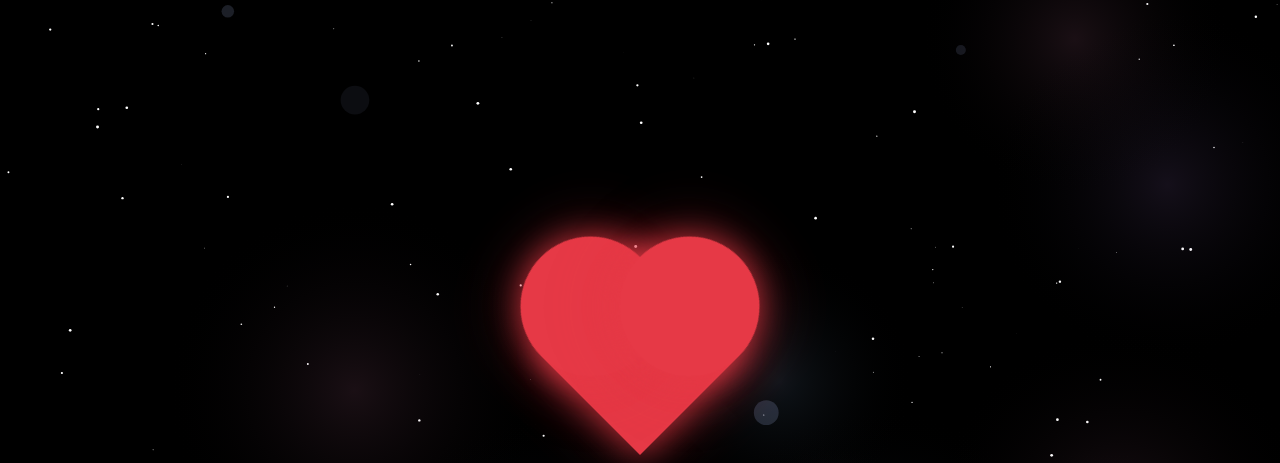
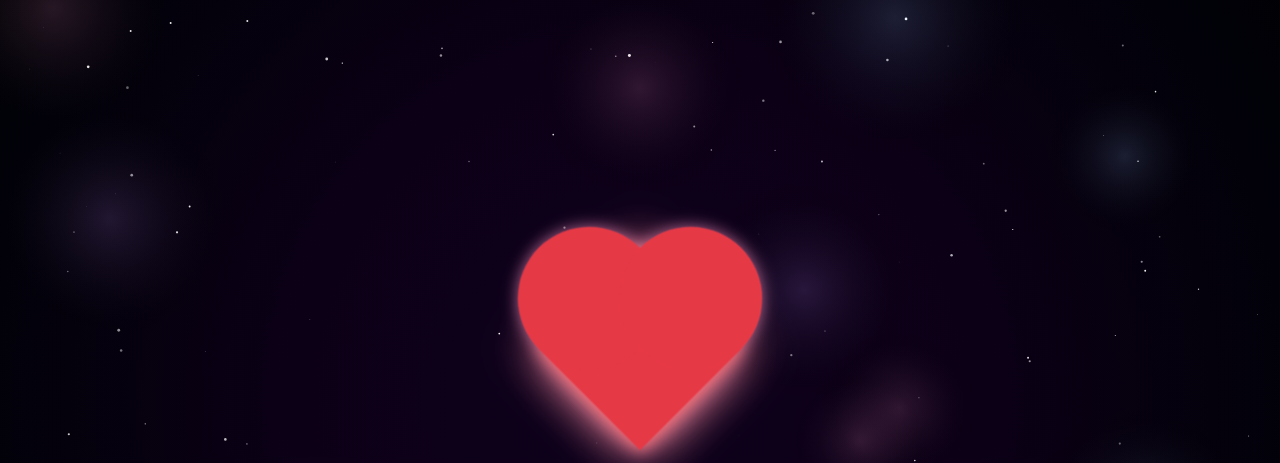
Before and after one commit to Lucas-Klauck/estrela.io, a plain HTML site: page index.html in a window 1280 px wide. Shown: the top 463 px of the page. Drawn offline with Linux system fonts and the light colour scheme.

Commit message:
Update index.html

```diff
--- a/index.html
+++ b/index.html
@@ -4,7 +4,15 @@
 <meta charset="UTF-8">
 <meta name="viewport" content="width=device-width, initial-scale=1.0">
 <title>Céu estrelado 💖</title>
+<link href="https://fonts.googleapis.com/css2?family=Poppins:wght@500;700&display=swap" rel="stylesheet">
 <style>
+/* Variáveis CSS para fácil manutenção */
+:root {
+  --heart-color: #e63946;
+  --heart-size: 140px;
+  --text-color: #fff;
+}
+
 html, body {
   margin: 0;
   height: 100%;
@@ -28,42 +36,45 @@ canvas {
   height: 100%;
   display: flex;
   flex-direction: column;
-  justify-content: center; /* centraliza verticalmente */
-  align-items: center;     /* centraliza horizontalmente */
-  gap: 50px;               /* espaço entre coração e frase */
-  padding: 20px;           /* responsividade em telas pequenas */
+  justify-content: center;
+  align-items: center;
+  gap: 50px;
+  padding: 20px;
   box-sizing: border-box;
 }
 
 /* ===== Coração pulsante enfeitado ===== */
 .heart {
   position: relative;
-  width: 140px;
-  height: 140px;
+  width: var(--heart-size);
+  height: var(--heart-size);
   transform: rotate(-45deg);
-  animation: pulse 1s infinite;
-  background: #e63946;
-  box-shadow: 0 0 30px rgba(230, 57, 70, 0.7), 0 0 60px rgba(230, 57, 70, 0.5);
+  animation: pulse 1.2s infinite cubic-bezier(0.66, 0.0, 0.34, 1);
+  background: var(--heart-color);
+  transition: box-shadow 0.5s ease-in-out, filter 0.5s ease-in-out;
+  box-shadow:
+    0 0 15px rgba(255, 100, 100, 0.9),
+    0 0 40px var(--heart-color);
+  filter: drop-shadow(0 0 5px rgba(255, 255, 255, 0.5));
 }
 
 .heart::before,
 .heart::after {
   content: "";
   position: absolute;
-  width: 140px;
-  height: 140px;
-  background: #e63946;
+  width: var(--heart-size);
+  height: var(--heart-size);
+  background: var(--heart-color);
   border-radius: 50%;
-  box-shadow: 0 0 30px rgba(230, 57, 70, 0.7), 0 0 60px rgba(230, 57, 70, 0.5);
 }
 
 .heart::before {
-  top: -70px;
+  top: calc(var(--heart-size) / -2);
   left: 0;
 }
 
 .heart::after {
-  left: 70px;
+  left: calc(var(--heart-size) / 2);
   top: 0;
 }
 
@@ -75,11 +86,14 @@ canvas {
 
 /* ===== Frase ===== */
 .message {
-  color: #fff;
-  font-family: "Segoe UI", Tahoma, sans-serif;
-  font-size: clamp(1rem, 2.5vw, 1.8rem); /* responsivo */
+  color: var(--text-color);
+  font-family: 'Poppins', "Segoe UI", Tahoma, sans-serif;
+  font-size: clamp(1.2rem, 3vw, 2.2rem);
+  font-weight: 500;
   text-align: center;
-  text-shadow: 0 0 20px #fff;
+  text-shadow: 0 0 10px rgba(255, 255, 255, 0.8), 0 0 25px rgba(255, 255, 255, 0.5);
+  filter: drop-shadow(0 0 3px rgba(255, 255, 255, 0.5));
+  transition: opacity 1s ease-in-out;
 }
 </style>
 </head>
@@ -88,107 +102,222 @@ canvas {
 <canvas id="sky"></canvas>
 
 <div class="content">
-  <div class="heart"></div>
-  <div class="message">Mesmo longe, você ilumina meu céu ✨</div>
+  <div class="heart" id="pulsingHeart"></div>
+  <div class="message" id="messageText"></div>
 </div>
 
 <script>
 const canvas = document.getElementById('sky');
 const ctx = canvas.getContext('2d');
+const heartElement = document.getElementById('pulsingHeart');
+const messageElement = document.getElementById('messageText');
+let width, height;
+
+// =================================================================
+// LISTA DE FRASES ALEATÓRIAS
+// =================================================================
+
+const inspirationalMessages = [
+    "Mesmo longe, você ilumina meu céu ✨",
+    "Você é a estrela mais brilhante da minha galáxia.",
+    "Seja a mudança que você deseja ver no mundo. 🚀",
+    "Com você, o universo parece um lugar mais gentil.",
+    "O seu sorriso é o meu eclipse favorito.",
+    "Acredite no poder da sua própria luz. Nunca se apague.",
+    "Nenhuma distância apaga o brilho de quem nos faz bem.",
+    "Você é incrivelmente forte, lembre-se disso hoje.",
+    "Onde há amor, a distância é apenas um detalhe cósmico.",
+    "Seja gentil consigo. Você está fazendo o melhor que pode."
+];
+
+function setRandomMessage() {
+    const randomIndex = Math.floor(Math.random() * inspirationalMessages.length);
+    const selectedMessage = inspirationalMessages[randomIndex];
+    messageElement.textContent = selectedMessage;
+}
+
+// =================================================================
+// CLASSES PARA ENTIDADES CÓSMICAS
+// =================================================================
+
+class Star {
+    constructor() { this.reset(); this.twinkleFactor = Math.random() * Math.PI * 2; }
+    reset() { this.x = Math.random() * width; this.y = Math.random() * height; this.radius = Math.random() * 1.5; this.speed = 0.05 + Math.random() * 0.15; }
+    update() { this.y -= this.speed; if (this.y < 0) this.y = height; this.twinkleFactor += 0.05 + Math.random() * 0.05; }
+    draw() {
+        const alpha = 0.7 + (Math.sin(this.twinkleFactor) * 0.3);
+        ctx.fillStyle = `rgba(255, 255, 255, ${alpha})`;
+        ctx.beginPath(); ctx.arc(this.x, this.y, this.radius, 0, Math.PI * 2); ctx.fill();
+    }
+}
+
+class Cloud {
+    constructor(color) {
+        this.x = Math.random() * width; this.y = Math.random() * height;
+        this.radius = 80 + Math.random() * 120;
+        this.dx = (Math.random() - 0.5) * 0.03; this.dy = (Math.random() - 0.5) * 0.02;
+        // Aumentando a opacidade da cor inicial para ser mais visível
+        this.color = color.replace('0.1)', '0.15)'); // Aumenta a opacidade
+    }
+    update() {
+        this.x += this.dx; this.y += this.dy;
+        if (this.x < -this.radius) this.x = width + this.radius;
+        if (this.x > width + this.radius) this.x = -this.radius;
+        if (this.y < -this.radius) this.y = height + this.radius;
+        if (this.y > height + this.radius) this.y = -this.radius;
+    }
+    draw() {
+        // Tornando o gradiente mais definido
+        const gradient = ctx.createRadialGradient(this.x, this.y, 0, this.x, this.y, this.radius * 0.8);
+        gradient.addColorStop(0, this.color);
+        gradient.addColorStop(0.8, 'rgba(0,0,0,0.05)'); // Transição mais brusca
+        gradient.addColorStop(1, 'rgba(0,0,0,0)');
+        ctx.fillStyle = gradient;
+        ctx.beginPath(); ctx.arc(this.x, this.y, this.radius, 0, Math.PI * 2); ctx.fill();
+    }
+}
+
+class ShootingStar {
+    constructor() { this.reset(); }
+    reset() {
+        this.x = Math.random() * width * 0.5 - width * 0.5; this.y = Math.random() * height * 0.5 - height * 0.5;
+        this.length = 30 + Math.random() * 80; this.speed = 4 + Math.random() * 5;
+        this.angle = Math.PI / 4 + (Math.random() * 0.2 - 0.1);
+        this.opacity = 1; this.active = Math.random() < 0.005;
+    }
+    update() {
+        if (!this.active) return;
+        this.x += Math.cos(this.angle) * this.speed; this.y += Math.sin(this.angle) * this.speed;
+        this.opacity -= 0.01;
+        if (this.x > width * 1.5 || this.y > height * 1.5 || this.opacity <= 0) {
+             this.reset(); this.active = Math.random() < 0.005;
+        }
+    }
+    draw() {
+        if (!this.active) return;
+        ctx.save(); ctx.globalAlpha = this.opacity;
+        ctx.strokeStyle = 'white'; ctx.lineWidth = 1.5; ctx.lineCap = 'round';
+        ctx.beginPath();
+        ctx.moveTo(this.x - Math.cos(this.angle) * this.length, this.y - Math.sin(this.angle) * this.length);
+        ctx.lineTo(this.x, this.y);
+        ctx.stroke();
+        ctx.restore();
+    }
+}
+
+
+// =================================================================
+// ANIMAÇÃO DO CORAÇÃO VIA JAVASCRIPT (mantida)
+// =================================================================
+
+let isHeartPulsingLight = false;
+function animateHeartGlow() {
+    let shadowColor;
+    let filterColor;
+
+    if (isHeartPulsingLight) {
+        shadowColor = '#e63946';
+        filterColor = 'rgba(255, 255, 255, 0.5)';
+    } else {
+        shadowColor = '#ff8c94';
+        filterColor = 'rgba(255, 150, 200, 0.7)';
+    }
+
+    heartElement.style.boxShadow = `
+        0 0 15px rgba(255, 100, 100, 0.9),
+        0 0 50px ${shadowColor}
+    `;
+    heartElement.style.filter = `drop-shadow(0 0 8px ${filterColor})`;
+
+    isHeartPulsingLight = !isHeartPulsingLight;
+}
+setInterval(animateHeartGlow, 1000);
+
+// =================================================================
+// FUNÇÃO AJUSTADA: NEBULOSA DE FUNDO COM MAIS DEFINIÇÃO
+// =================================================================
+
+function drawNebula() {
+    const nebulaGradient = ctx.createRadialGradient(width * 0.5, height * 0.5, 0, width * 0.5, height * 0.5, Math.max(width, height) * 0.9);
+
+    // Adicionando mais stops de cor para criar camadas e definição
+    nebulaGradient.addColorStop(0, 'rgba(50, 0, 100, 0.25)');   // Roxo escuro, centro mais opaco
+    nebulaGradient.addColorStop(0.3, 'rgba(80, 0, 150, 0.15)'); // Roxo médio
+    nebulaGradient.addColorStop(0.6, 'rgba(10, 10, 80, 0.1)');  // Azul profundo
+    nebulaGradient.addColorStop(0.8, 'rgba(0, 0, 0, 0.05)');    // Quase preto
+    nebulaGradient.addColorStop(1, 'rgba(0, 0, 0, 0)');         // Borda preta
+
+    ctx.fillStyle = nebulaGradient;
+    ctx.fillRect(0, 0, width, height);
+}
+
+// =================================================================
+// INICIALIZAÇÃO E LOOP PRINCIPAL (removendo a galáxia)
+// =================================================================
+
+const entities = [];
+const cloudColors = [
+    'rgba(255,150,200,0.1)', // Rosa
+    'rgba(150,200,255,0.1)', // Azul
+    'rgba(200,150,255,0.1)'  // Roxo
+];
+const shootingStars = [];
+
+function init() {
+    resizeCanvas();
+    setRandomMessage();
+
+    const starCount = Math.floor(width * height * 0.00015);
+
+    // Adiciona estrelas
+    for (let i = 0; i < starCount; i++) { entities.push(new Star()); }
+
+    // Adiciona Nuvens Cósmicas (borrões flutuantes)
+    for (let i = 0; i < 12; i++) {
+        const color = cloudColors[Math.floor(Math.random() * cloudColors.length)];
+        entities.push(new Cloud(color));
+    }
+
+    // Adiciona Estrelas Cadentes
+    for (let i = 0; i < 4; i++) { shootingStars.push(new ShootingStar()); }
+
+    animateHeartGlow();
+}
 
 function resizeCanvas() {
-  canvas.width = window.innerWidth;
-  canvas.height = window.innerHeight;
+    width = window.innerWidth;
+    height = window.innerHeight;
+    canvas.width = width;
+    canvas.height = height;
+    entities.filter(e => e instanceof Star).forEach(s => s.reset());
 }
-resizeCanvas();
 window.addEventListener('resize', resizeCanvas);
 
-/* ===== Estrelas ===== */
-const stars = [];
-for (let i = 0; i < 150; i++) {
-  stars.push({
-    x: Math.random() * canvas.width,
-    y: Math.random() * canvas.height,
-    radius: Math.random() * 1.5,
-    speed: 0.05 + Math.random() * 0.15
-  });
-}
-
-/* ===== Nuvens cósmicas coloridas ===== */
-const clouds = [];
-const cloudColors = [
-  'rgba(255,150,200,0.1)',
-  'rgba(150,200,255,0.1)',
-  'rgba(200,150,255,0.1)'
-];
-for (let i = 0; i < 12; i++) {
-  clouds.push({
-    x: Math.random() * canvas.width,
-    y: Math.random() * canvas.height,
-    radius: 80 + Math.random() * 120,
-    dx: (Math.random() - 0.5) * 0.03,
-    dy: (Math.random() - 0.5) * 0.02,
-    color: cloudColors[Math.floor(Math.random() * cloudColors.length)]
-  });
-}
-
-/* ===== Galáxias pequenas ===== */
-const galaxies = [];
-for (let i = 0; i < 8; i++) {
-  galaxies.push({
-    x: Math.random() * canvas.width,
-    y: Math.random() * canvas.height,
-    radius: 5 + Math.random() * 10,
-    alpha: 0.05 + Math.random() * 0.15
-  });
-}
 
 function draw() {
-  ctx.clearRect(0, 0, canvas.width, canvas.height);
+    ctx.fillStyle = '#000';
+    ctx.fillRect(0, 0, width, height);
 
-  // fundo preto
-  ctx.fillStyle = '#000';
-  ctx.fillRect(0, 0, canvas.width, canvas.height);
+    // 1. Nebulosa de fundo (mais definida)
+    drawNebula();
 
-  // estrelas
-  ctx.fillStyle = 'white';
-  stars.forEach(s => {
-    ctx.beginPath();
-    ctx.arc(s.x, s.y, s.radius, 0, Math.PI * 2);
-    ctx.fill();
-    s.y -= s.speed;
-    if (s.y < 0) s.y = canvas.height;
+    // 2. Entidades (Estrelas, Nuvens)
+    entities.forEach(entity => {
+        if (entity.update) { entity.update(); }
+        entity.draw();
     });
 
-  // nuvens cósmicas animadas
-  clouds.forEach(c => {
-    const gradient = ctx.createRadialGradient(c.x, c.y, 0, c.x, c.y, c.radius);
-    gradient.addColorStop(0, c.color);
-    gradient.addColorStop(1, 'rgba(0,0,0,0)');
-    ctx.fillStyle = gradient;
-    ctx.beginPath();
-    ctx.arc(c.x, c.y, c.radius, 0, Math.PI * 2);
-    ctx.fill();
-    // movimento suave
-    c.x += c.dx;
-    c.y += c.dy;
-    if (c.x < -c.radius) c.x = canvas.width + c.radius;
-    if (c.x > canvas.width + c.radius) c.x = -c.radius;
-    if (c.y < -c.radius) c.y = canvas.height + c.radius;
-    if (c.y > canvas.height + c.radius) c.y = -c.radius;
-  });
-
-  // galáxias pequenas
-  galaxies.forEach(g => {
-    ctx.beginPath();
-    ctx.arc(g.x, g.y, g.radius, 0, Math.PI * 2);
-    ctx.fillStyle = `rgba(180,200,255,${g.alpha})`;
-    ctx.fill();
+    // 3. Estrelas Cadentes (camada superior)
+    shootingStars.forEach(s => {
+        s.update();
+        s.draw();
     });
 
     requestAnimationFrame(draw);
 }
 
+// Inicia o programa
+init();
 draw();
 </script>
 
```
Lines whose indentation alone changed are shown as unchanged.
